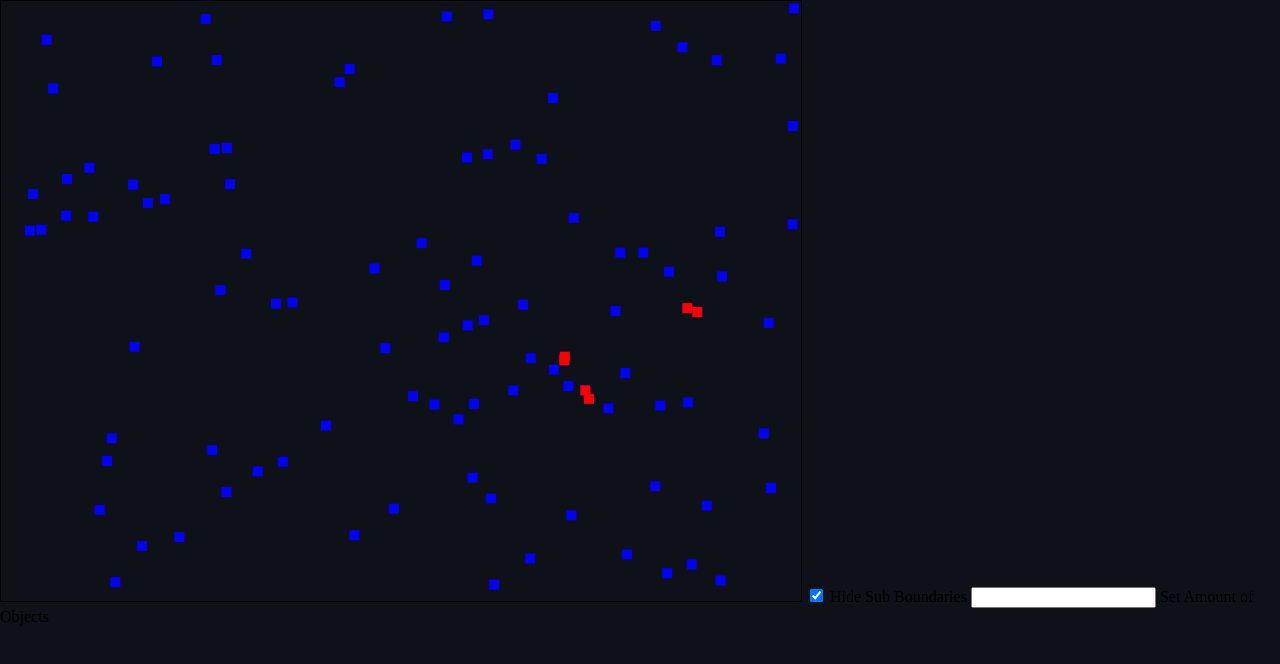
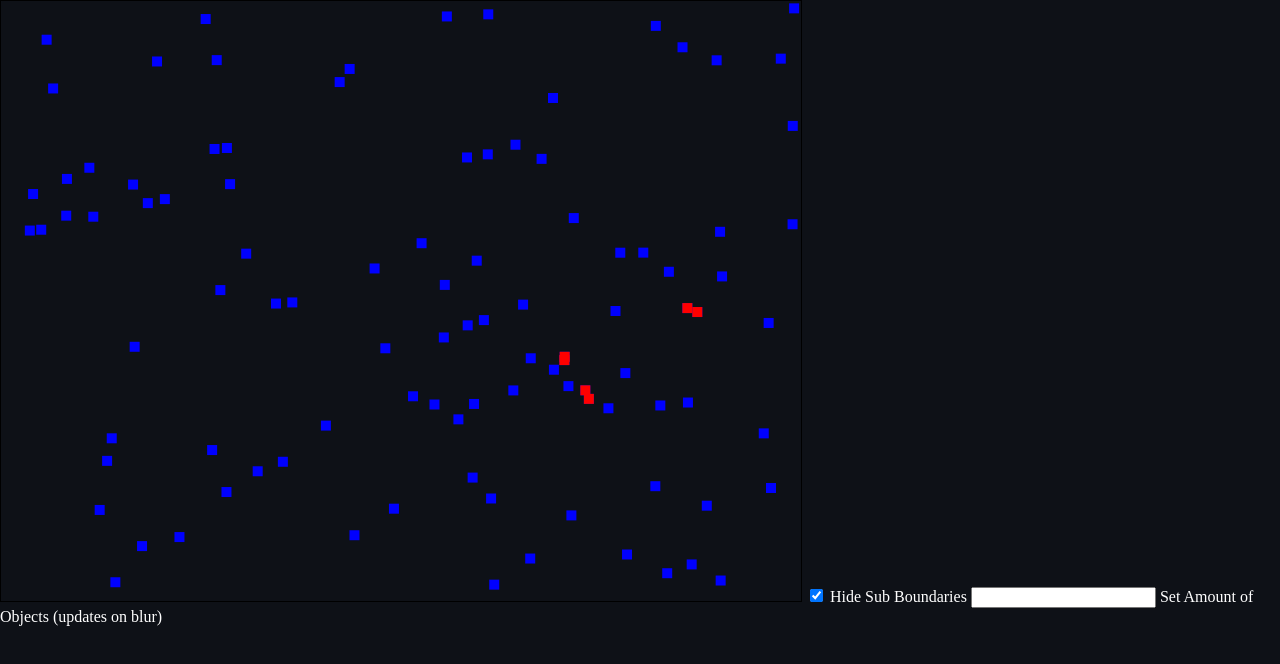
Before and after one commit to janniksohn/quadTree, a plain HTML site: page index.html in a window 1280 px wide. Drawn offline with Linux system fonts and the light colour scheme.

Commit message:
Update demo.js & index.html

```diff
--- a/demo.js
+++ b/demo.js
@@ -10,7 +10,6 @@ const userAmount = document.getElementById("amount");
 let objects = generateRandomObjects(userAmount.value || 100);
 
 userAmount.addEventListener("blur", () => {
-    console.log(Math.random() * (canvas.width - 10));
     objects = generateRandomObjects(userAmount.value || 100);
 });
 
--- a/index.html
+++ b/index.html
@@ -11,6 +11,7 @@
         body {
             margin: 0;
             background: #0e1117;
+            color: white;
         }
         canvas {
             border: 1px solid #000;
@@ -30,7 +31,7 @@
     <label for="hideSubBoundaries">Hide Sub Boundaries</label>
 
     <input type="number" name="amount" id="amount">
-    <label for="amount">Set Amount of Objects</label>
+    <label for="amount">Set Amount of Objects (updates on blur)</label>
 
 
 </body>
```
